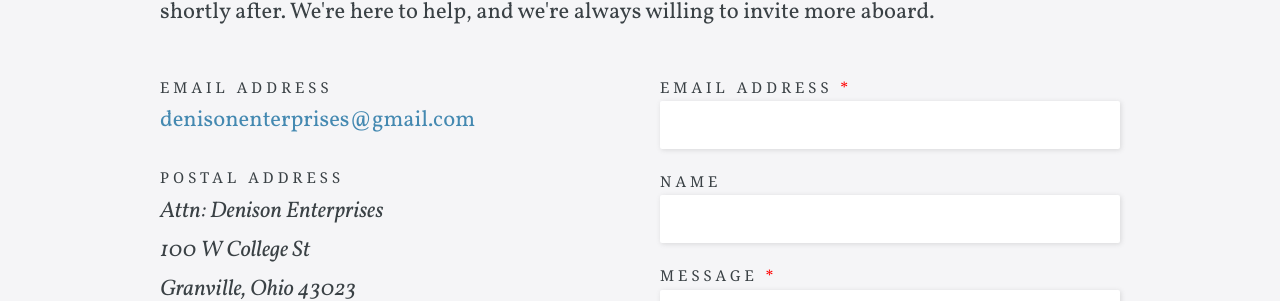
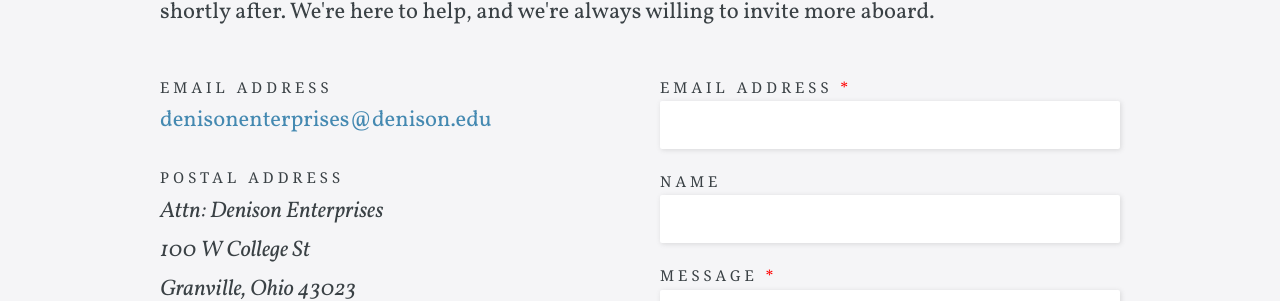
Before and after one commit to DenisonEnterprises/DenisonEnterprises.github.io, a Jekyll site: the page built from consulting.html, in a window 1280 px wide. Shown: the part 623-924 px from the top of the page. Built offline with Jekyll 4.4.1, drawn with Linux system fonts in a browser that asks for light colours; some web fonts are replaced.

```diff
--- a/_data/company.yml
+++ b/_data/company.yml
@@ -1,6 +1,6 @@
 title: Denison Enterprises
 description: Denison Enterprises is run for the purpose of benefiting the student body (of Denison University) by providing goods and services that they desire while providing experimental business learning opportunities to student employees and group members.
-contact_email_address: denisonenterprises@gmail.com
+contact_email_address: denisonenterprises@denison.edu
 address: 100 West College Street Granville, Ohio 43023
 footer_address: 100 W College St<br />Granville, Ohio 43023
 postal_address: 8784 Slayter Union Granville, Ohio 43023
```
Also changed, not shown: 2 other files.
